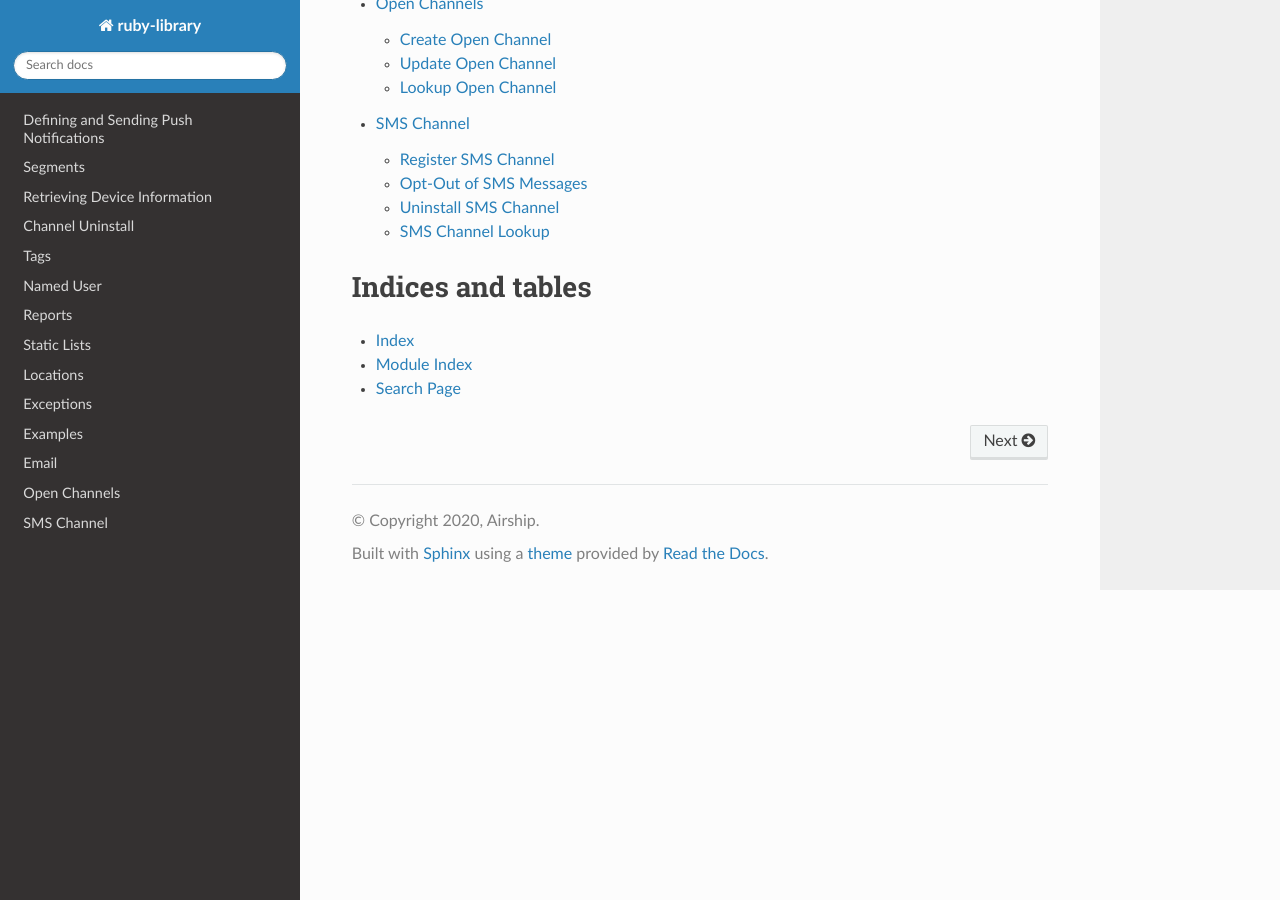
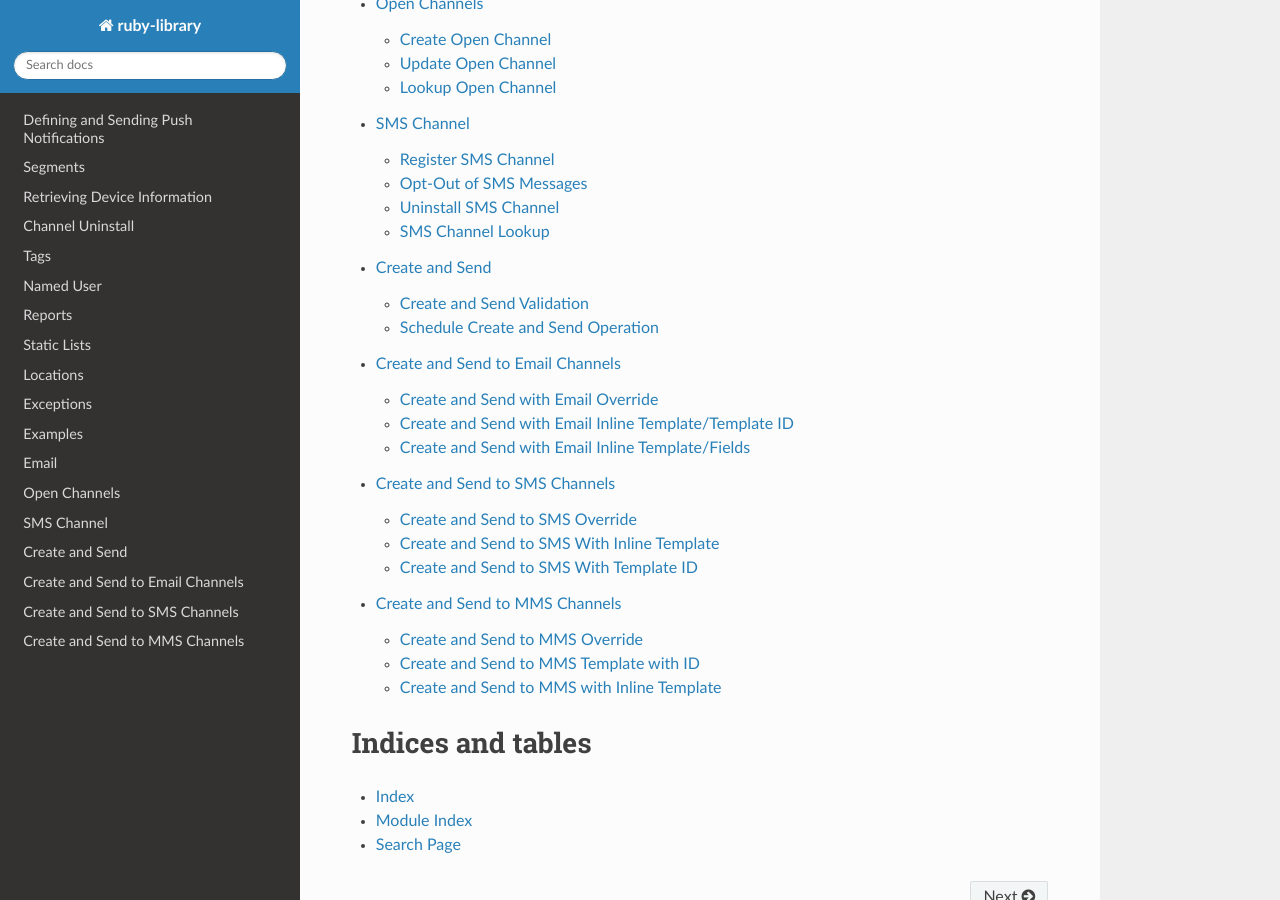
Before and after one commit to urbanairship/ruby-library, a Sphinx documentation site: the page built from docs/index.rst, in a window 1280 px wide and 900 px high, scrolled down 3341 px. Built offline with Sphinx 7.4.7 and the Read the Docs theme 2.0.0, drawn with Linux system fonts in a browser that asks for light colours; the version number could not be read and is left out; cross-references to code outside the pages are shown as plain code.

Commit message:
add additional missing file from toctree list

```diff
--- a/docs/index.rst
+++ b/docs/index.rst
@@ -72,6 +72,7 @@ Contents:
    email.rst
    open_channels.rst
    sms.rst
+   create_and_send.rst
 
 Indices and tables
 ==================
```
